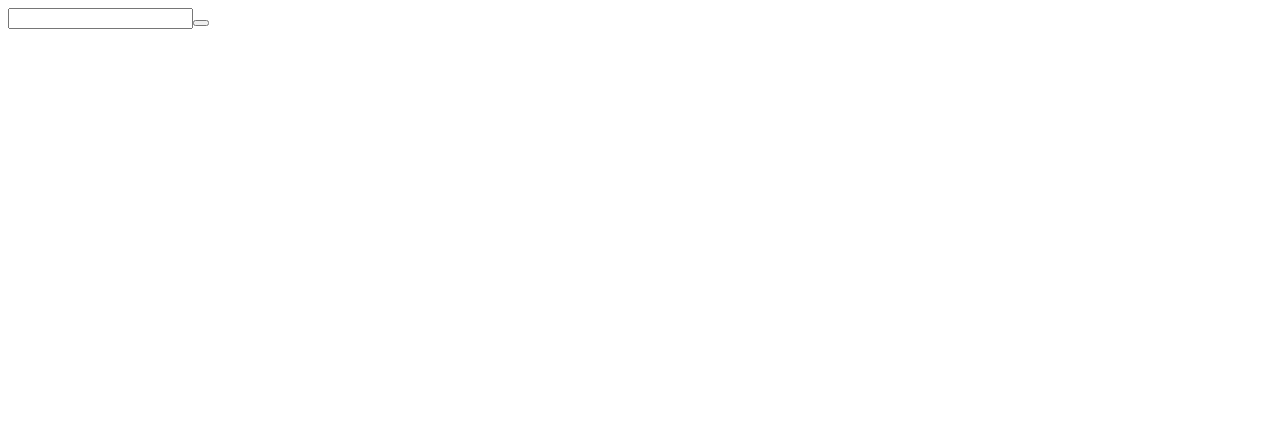
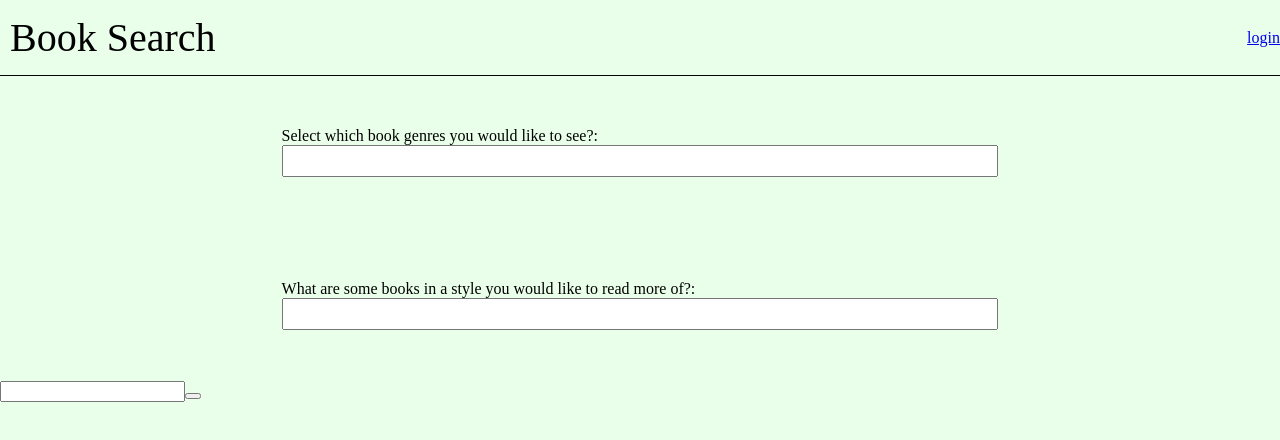
Before and after one commit to SpencerHitchcock05/Book-App, a React app in the folder client/: page / in a window 1280 px wide. Shown: the top 440 px of the page. Built offline with nearby package versions, Linux system fonts and the light colour scheme; the HTML template or start-up script is replaced by a standard one.

Commit message:
added starter ui

```diff
--- a/client/src/App.css
+++ b/client/src/App.css
@@ -0,0 +1,64 @@
+body {
+    width: 100vw;
+    height: 100hv;
+    background-color: #eaffea;
+    overflow-x: hidden;
+    margin: 0;
+}
+
+#nav-bar {
+    width: 100%;
+    height: 75px;
+    border-bottom: 1px solid black;
+
+    display: flex;
+    justify-content: space-between;
+    align-items: center;
+}
+
+#nav-logo {
+    margin: 10px;
+    font-size: 2.5rem;
+    font-family:'Times New Roman', Times, serif
+}
+
+.nav-link {
+
+}
+
+
+
+
+#content-container {
+    width: 100vw;
+
+    display: flex;
+    justify-content: center;
+}
+
+#content {
+    width: 80vw;
+    min-height: 20vh;
+}
+
+#params {
+    display: flex;
+    flex-direction: column;
+
+    align-items: center;
+    justify-content: center;
+}
+
+.param-form {
+    width: 70%;
+    margin: 5%;
+
+    display: flex;
+
+    flex-direction: column;
+
+}
+
+.param-input {
+    font-size: 1.4rem;
+}
--- a/client/src/App.jsx
+++ b/client/src/App.jsx
@@ -1,5 +1,7 @@
-import { useRef, useState } from 'react'
-import './App.css'
+import { useRef, useState } from 'react';
+import './App.css';
+import Nav from './Nav.jsx';
+import Content from "./Content.jsx"
 
 function App() {
 
@@ -30,6 +32,8 @@ function App() {
 
   return (
     <>
+      <Nav/>
+      <Content/>
       <input ref={text} type="text" name="" id="" />
       <button onClick={serverFetch}></button>
       <div>
--- /dev/null
+++ b/client/src/Content.jsx
@@ -0,0 +1,48 @@
+import { useState, useRef } from 'react';
+import Params from './Params.jsx'
+
+
+
+function Content() {
+
+    const [suggestions, setSuggestions] = useState();
+    const text = useRef();
+
+    async function serverFetch() {
+
+    const resp = await fetch("http://localhost:5000/books", {
+      method: "POST",
+      headers: {
+        "Content-Type": "application/json"
+      },
+      body: JSON.stringify({text: text.current.value})
+    })
+
+    const data = resp.json()
+
+    data.then(resp => {
+      setSuggestions(resp)
+      console.log(resp)
+    })
+
+
+
+
+  }
+
+
+    return (
+        <>
+
+        <div id="content-container">
+            <div id="content">
+                <Params handleSearch={setSuggestions}/>
+            </div>
+
+        </div>
+
+        </>
+    )
+}
+
+export default Content
--- /dev/null
+++ b/client/src/Nav.jsx
@@ -0,0 +1,25 @@
+
+
+
+
+
+
+function Nav() {
+
+    return (
+        <>
+
+            <nav id="nav-bar">
+                <div id="nav-logo">Book Search</div>
+                <div>
+                    <a href="./">login</a>
+                </div>
+            </nav>
+
+        </>
+    )
+}
+
+
+
+export default Nav
--- /dev/null
+++ b/client/src/Params.jsx
@@ -0,0 +1,31 @@
+
+
+
+
+
+function Params(props) {
+
+    const setSuggestions = props.handleSearch
+
+    console.log(setSuggestions)
+
+    return (
+        <>
+
+        <div id="params">
+            <form className="param-form" action="/" method="post">
+                <label htmlFor="genre">Select which book genres you would like to see?:<br/></label>
+                <input type="text" name="genre" className="param-input" />
+            </form>
+            <form className="param-form" action="/" method="post">
+                <label htmlFor="books">What are some books in a style you would like to read more of?:</label>
+                <input type="text" name="books" className="param-input" />
+            </form>
+
+        </div>
+
+        </>
+    )
+}
+
+export default Params
```
